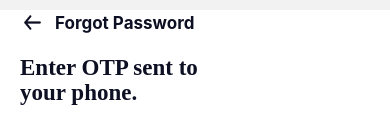
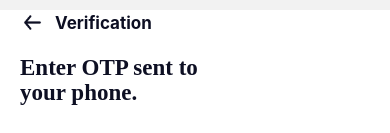
Before and after one commit to pandey97/E-Commerce, a React Native app: screen /Verification in a window 390 px wide. Shown: the top 133 px of the page. Built offline with nearby package versions, Linux system fonts and the light colour scheme.

Commit message:
text Change

```diff
--- a/src/constants/constants.js
+++ b/src/constants/constants.js
@@ -104,6 +104,7 @@ const constantText = {
   newAccount: 'Create New Account',
   loginWith: 'OR login with',
   forgotPassword: 'Forgot Password',
+  verification: 'Verification',
   continuePhoneno: 'Continue using phone number.',
   OTPsent: 'Enter OTP sent to your phone.',
   sendCode: 'Send Verification Code',
--- a/src/views/screens/verificationScreen.tsx
+++ b/src/views/screens/verificationScreen.tsx
@@ -30,7 +30,7 @@ const Verification: React.FC<props> = ({navigation}) => {
             <Image source={icons.arrow_left} style={styles.leftArrow} />
           </TouchableOpacity>
           <Text style={styles.headerText}>
-            {constants.constantText.forgotPassword}
+            {constants.constantText.verification}
           </Text>
         </View>
         <View style={styles.middleContainer}>
```
